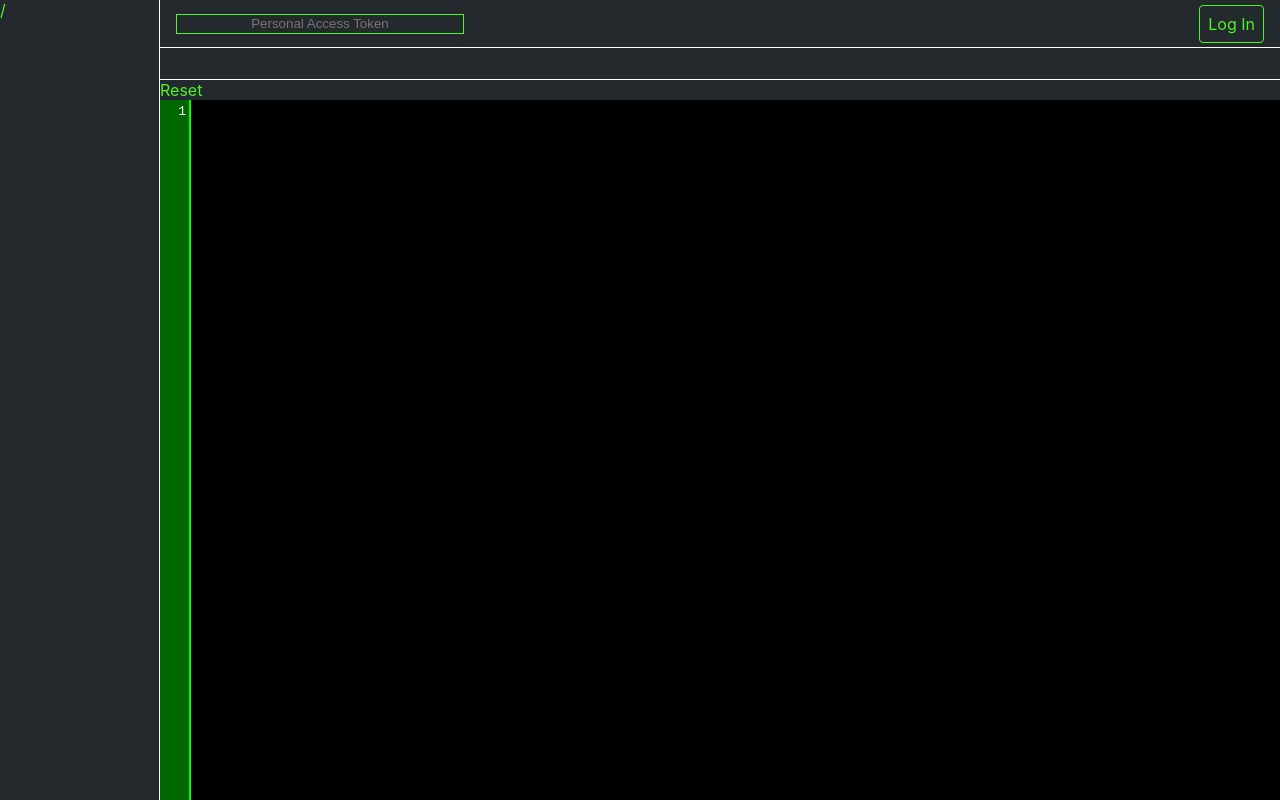
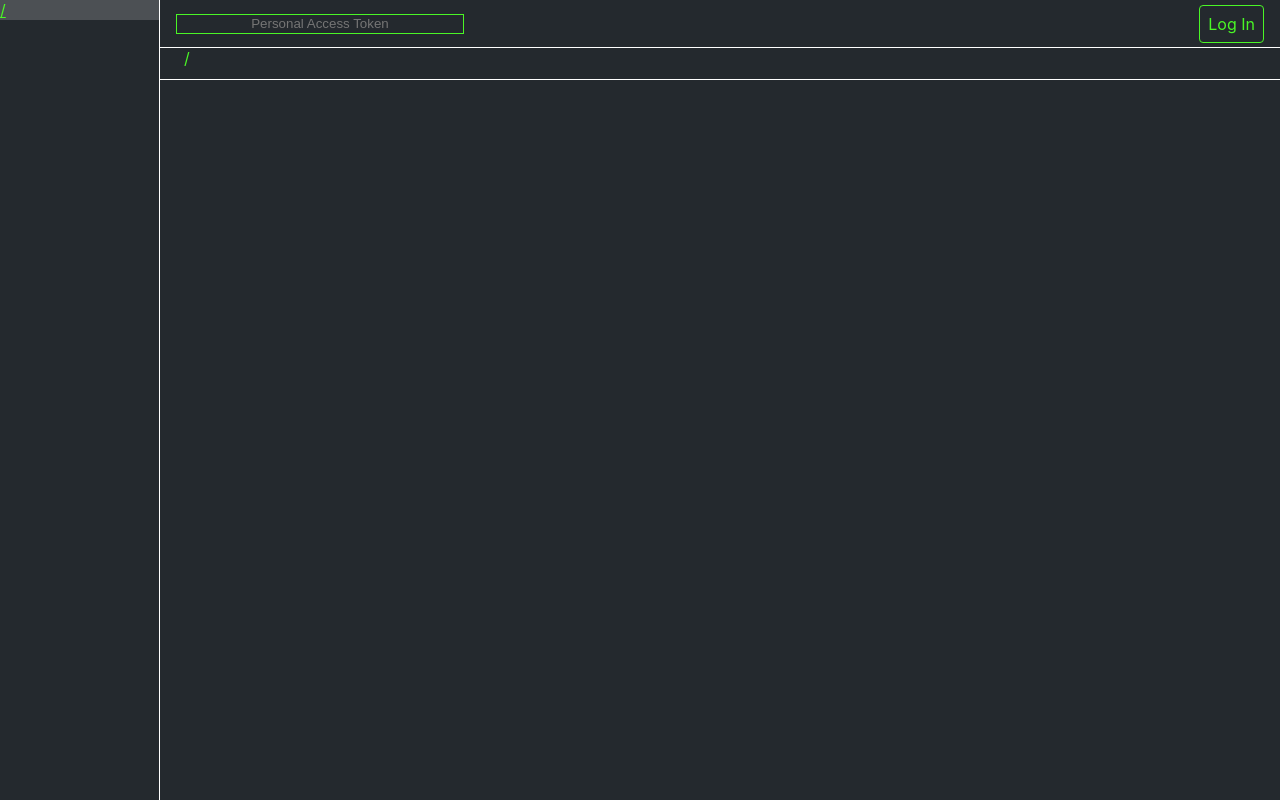
Before and after one commit to mpan-wework/github, a React (Create React App) app: page /#/blob-viewer in a window 1280 px wide. Built offline with nearby package versions, Linux system fonts and the light colour scheme.

Commit message:
refactor: use hooks (#11)

```diff
--- a/src/components/BlobViewer/Blob/Container.js
+++ b/src/components/BlobViewer/Blob/Container.js
@@ -1,58 +1,32 @@
-import React, { useCallback, useEffect, useRef, useState } from 'react';
-import CodeMirror from 'codemirror';
+import React, { useEffect, useRef } from 'react';
 import styles from './Container.module.scss';
+import useCodeMirror from './useCodeMirror';
 
 const Container = (props) => {
   const { blob } = props;
 
-  const codeMirror = useRef(null);
   const textArea = useRef(null);
 
-  const [code, setCode] = useState('');
-
-  const resetCode = useCallback(
-    () => {
-      if (blob.content) {
-        setCode(window.atob(blob.content));
-      } else {
-        setCode('mike');
-      }
-    },
-    [blob, setCode],
-  );
+  const [{ codeMirrorRef }] = useCodeMirror({ textArea });
 
   useEffect(
     () => {
-      if (codeMirror.current && !textArea.current) {
+      if (blob.type !== 'blob') {
         return;
       }
-      codeMirror.current = CodeMirror.fromTextArea(
-        textArea.current,
-        {
-          mode: 'javascript',
-          theme: 'the-matrix',
-          smartIndent: true,
-          lineWrapping: true,
-          lineNumbers: true,
-          readOnly: true,
-          autofocus: true,
-        },
-      );
+
+      const code = window.atob(blob.content);
+      codeMirrorRef.current && codeMirrorRef.current.getDoc().setValue(code);
     },
-    [textArea],
-  );
-
-  useEffect(
-    () => {
-      codeMirror.current && codeMirror.current.getDoc().setValue(code);
-    },
-    [codeMirror, code],
+    [codeMirrorRef, blob],
   );
 
   return (
     <main className={styles.Container}>
-      <div onClick={resetCode}>Reset</div>
-      <div className={styles.CodeMirror}>
+      <div
+        className={styles.CodeMirror}
+        style={blob.type === 'blob' ? {} : { display: 'none'}}
+      >
         <textarea className={styles.textArea} ref={textArea} />
       </div>
     </main>
--- /dev/null
+++ b/src/components/BlobViewer/Blob/useCodeMirror.js
@@ -0,0 +1,35 @@
+import { useEffect, useRef } from 'react';
+import CodeMirror from 'codemirror';
+
+const useCodeMirror = (props) => {
+  const { textArea } = props;
+
+  const codeMirrorRef = useRef(null);
+
+  useEffect(
+    () => {
+      if (codeMirrorRef.current && !textArea.current) {
+        return;
+      }
+      codeMirrorRef.current = CodeMirror.fromTextArea(
+        textArea.current,
+        {
+          mode: 'javascript',
+          theme: 'the-matrix',
+          smartIndent: true,
+          lineWrapping: true,
+          lineNumbers: true,
+          readOnly: true,
+          autofocus: true,
+        },
+      );
+    },
+    [textArea, codeMirrorRef],
+  );
+
+  return [
+    { codeMirrorRef },
+  ];
+};
+
+export default useCodeMirror;
--- a/src/components/BlobViewer/NavBar/Container.js
+++ b/src/components/BlobViewer/NavBar/Container.js
@@ -1,39 +1,21 @@
-import React, { useCallback, useState } from 'react';
-import store from '../../../utils/store';
-import githubClient from '../../../service/api/github';
+import React from 'react';
 import styles from './Container.module.scss';
+import useLogin from './useLogin';
 
 const Container = (props) => {
   const { fetchData } = props;
 
-  const [owner, setOwner] = useState(null);
-  const [token, setToken] = useState(store.getItem('token', ''));
-
-  const tokenChange = useCallback(
-    (e) => {
-      setToken(e.target.value);
+  const [
+    {
+      owner,
+      token,
     },
-    [setToken],
-  );
-
-  const login = useCallback(
-    async () => {
-      const user = await githubClient.user(token);
-      if (user) {
-        store.setItem('token', token);
-        setOwner(user);
-        setTimeout(fetchData, 0);
-      }
+    {
+      handleTokenChange,
+      login,
+      logout,
     },
-    [token, setOwner, fetchData],
-  );
-
-  const logout = useCallback(
-    () => {
-      setOwner(null);
-    },
-    [setOwner],
-  );
+  ] = useLogin({ loginCallback: fetchData });
 
   return (
     <div className={styles.Container}>
@@ -42,7 +24,7 @@ const Container = (props) => {
         type="text"
         placeholder="Personal Access Token"
         disabled={owner !== null}
-        onChange={tokenChange}
+        onChange={handleTokenChange}
         value={token}
       />
       {owner
--- /dev/null
+++ b/src/components/BlobViewer/NavBar/useLogin.js
@@ -0,0 +1,50 @@
+import { useCallback, useState } from 'react';
+import store from '../../../utils/store';
+import githubClient from '../../../service/api/github';
+
+const useLogin = (props) => {
+  const { loginCallback } = props;
+
+  const [owner, setOwner] = useState(null);
+  const [token, setToken] = useState(store.getItem('token', ''));
+
+  const handleTokenChange = useCallback(
+    (e) => {
+      setToken(e.target.value);
+    },
+    [setToken],
+  );
+
+  const login = useCallback(
+    async () => {
+      const user = await githubClient.user(token);
+      if (user) {
+        store.setItem('token', token);
+        setOwner(user);
+        setTimeout(loginCallback, 0);
+      }
+    },
+    [token, setOwner, loginCallback],
+  );
+
+  const logout = useCallback(
+    () => {
+      setOwner(null);
+    },
+    [setOwner],
+  );
+
+  return [
+    {
+      owner,
+      token,
+    },
+    {
+      handleTokenChange,
+      login,
+      logout,
+    },
+  ];
+};
+
+export default useLogin;
--- a/src/components/BlobViewer/SideBar/Container.js
+++ b/src/components/BlobViewer/SideBar/Container.js
@@ -1,48 +1,20 @@
-import React, { useMemo } from 'react';
+import React from 'react';
 import TreeNode from './TreeNode';
 import styles from './Container.module.scss';
+import useBlobTree from './useBlobTree';
 
 const Container = (props) => {
-  const { blobs, visitPath } = props;
+  const { blobs, blob, visitPath } = props;
 
-  const tree = useMemo(
-    () => {
-      const root = {
-        path: '/',
-        name: '/',
-        subs: [],
-        depth: 0,
-      };
-      const dirs = [root];
-      blobs.forEach((blob) => {
-        let parentPath = null;
-        const pos = blob.path.lastIndexOf('/');
-        if (pos === -1) {
-          parentPath = '/';
-        } else {
-          parentPath = blob.path.slice(0, pos)
-        }
-        const parent = dirs.find((dir) => dir.path === parentPath);
-
-        const treeNode = {
-          ...blob,
-          name: blob.path.replace(/^.+\//, ''),
-          subs: [],
-          depth: parent.depth + 1,
-        };
-        parent.subs.push(treeNode);
-        if (blob.type === 'tree') {
-          dirs.push(treeNode);
-        }
-      });
-      return root;
-    },
-    [blobs],
-  );
+  const [{ blobTree }] = useBlobTree({ blobs });
 
   return (
     <div className={styles.Container}>
-      <TreeNode tree={tree} visitPath={visitPath} />
+      <TreeNode
+        tree={blobTree}
+        blob={blob}
+        visitPath={visitPath}
+      />
     </div>
   );
 };
--- a/src/components/BlobViewer/SideBar/TreeNode.js
+++ b/src/components/BlobViewer/SideBar/TreeNode.js
@@ -1,20 +1,26 @@
-import React, { useCallback } from 'react';
+import React, { useCallback, useMemo } from 'react';
 import styles from './TreeNode.module.scss';
 
 const TreeNode = (props) => {
-  const { tree, visitPath } = props;
+  const { tree, blob, visitPath } = props;
 
   const onBlobClick = useCallback(
-    () => {
-      visitPath(tree.path);
-    },
+    () => visitPath(tree.path),
     [tree, visitPath],
+  );
+
+  const isCurrent = useMemo(
+    () => blob.path.indexOf(tree.path) === -1,
+    [blob, tree],
   );
 
   return (
     <>
       <div
-        className={styles.TreeNode}
+        className={[
+          styles.TreeNode,
+          isCurrent ? '':  styles.current,
+        ].join(' ')}
         onClick={onBlobClick}
         style={{paddingLeft: `${0.5 * tree.depth}rem`}}
       >
@@ -24,6 +30,7 @@ const TreeNode = (props) => {
         <TreeNode
           key={sub.path}
           tree={sub}
+          blob={blob}
           visitPath={visitPath}
         />
       ))}
--- a/src/components/BlobViewer/SideBar/TreeNode.module.scss
+++ b/src/components/BlobViewer/SideBar/TreeNode.module.scss
@@ -1,3 +1,8 @@
 .TreeNode {
-  padding-left: 0.5rem;
+  cursor: pointer;
 }
+
+.current {
+  text-decoration: underline;
+  background-color: rgba(233, 233, 233, 0.2);
+}
--- /dev/null
+++ b/src/components/BlobViewer/SideBar/useBlobTree.js
@@ -0,0 +1,46 @@
+import { useMemo } from 'react';
+
+const useBlobTree = (props) => {
+  const { blobs } = props;
+
+  const blobTree = useMemo(
+    () => {
+      const root = {
+        path: '/',
+        name: '/',
+        subs: [],
+        depth: 0,
+      };
+      const dirs = [root];
+      blobs.forEach((blob) => {
+        let parentPath = null;
+        const pos = blob.path.lastIndexOf('/');
+        if (pos === -1) {
+          parentPath = '/';
+        } else {
+          parentPath = blob.path.slice(0, pos)
+        }
+        const parent = dirs.find((dir) => dir.path === parentPath);
+
+        const treeNode = {
+          ...blob,
+          name: blob.path.replace(/^.+\//, ''),
+          subs: [],
+          depth: parent.depth + 1,
+        };
+        parent.subs.push(treeNode);
+        if (blob.type === 'tree') {
+          dirs.push(treeNode);
+        }
+      });
+      return root;
+    },
+    [blobs],
+  );
+
+  return [
+    { blobTree },
+  ];
+};
+
+export default useBlobTree;
--- a/src/views/BlobViewer.js
+++ b/src/views/BlobViewer.js
@@ -6,12 +6,19 @@ import SideBar from '../components/BlobViewer/SideBar/Container';
 import githubClient from '../service/api/github';
 import styles from './BlobViewer.module.scss';
 
+const defaultBlob = {
+  path: '/',
+  name: '/',
+  subs: [],
+  depth: 0,
+};
+
 const BlobViewer = () => {
   const [owner] = useState('mpan-wework');
   const [repo] = useState('github');
   const [branch] = useState('master');
   const [blobs, setBlobs] = useState([]);
-  const [blob, setBlob] = useState({});
+  const [blob, setBlob] = useState(defaultBlob);
 
   const fetchTree = useCallback(
     async () => {
@@ -34,9 +41,9 @@ const BlobViewer = () => {
       const pathBlob = blobs.find((b) => b.path === path);
       if (pathBlob) {
         const data = await githubClient.blob(pathBlob.url);
-        setBlob({ ...data, path })
+        setBlob({ ...pathBlob, ...data, path })
       } else {
-        setBlob({})
+        setBlob(defaultBlob)
       }
     },
     [blobs, setBlob],
```
Also changed, not shown: .eslintrc.json.
